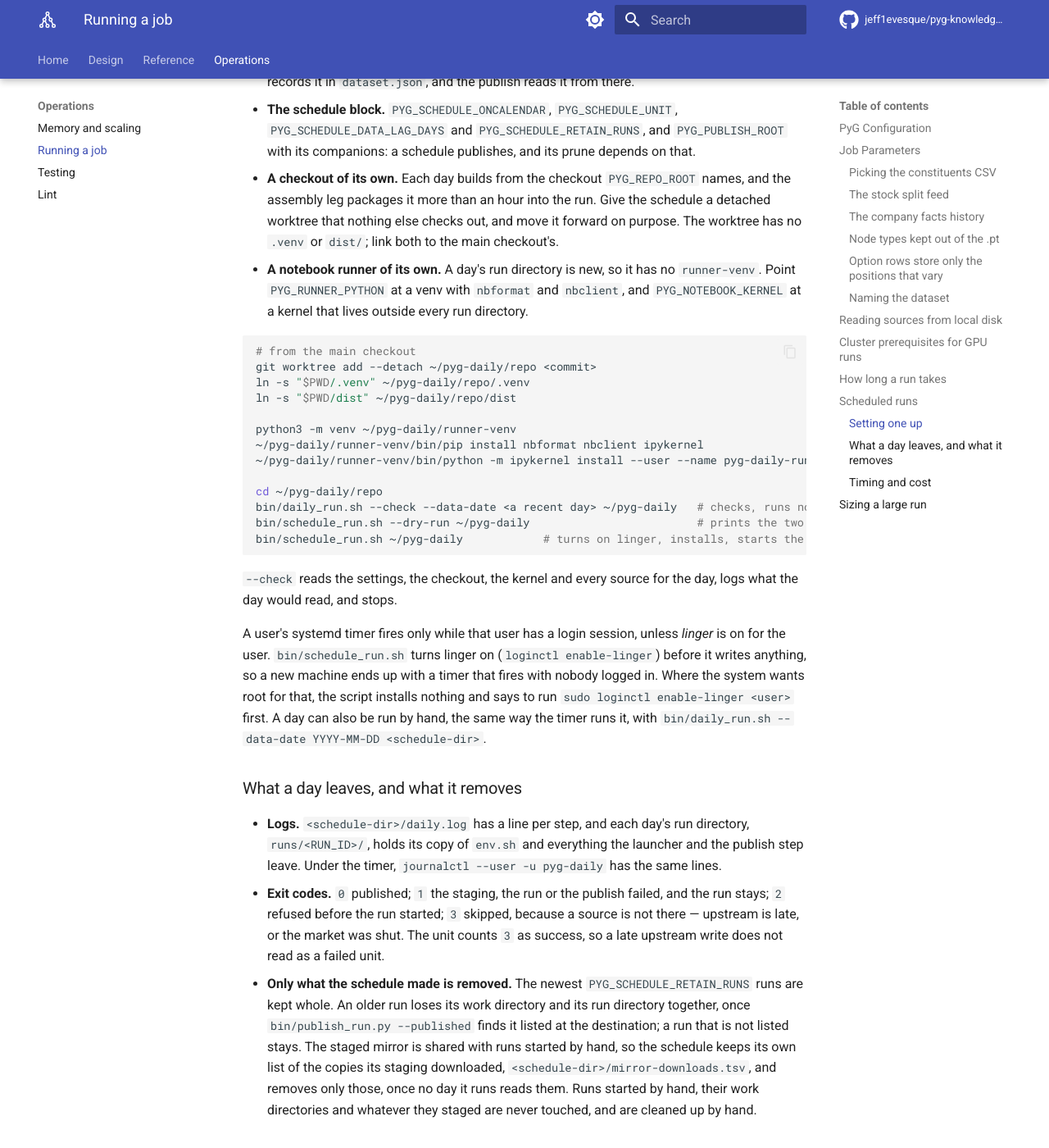
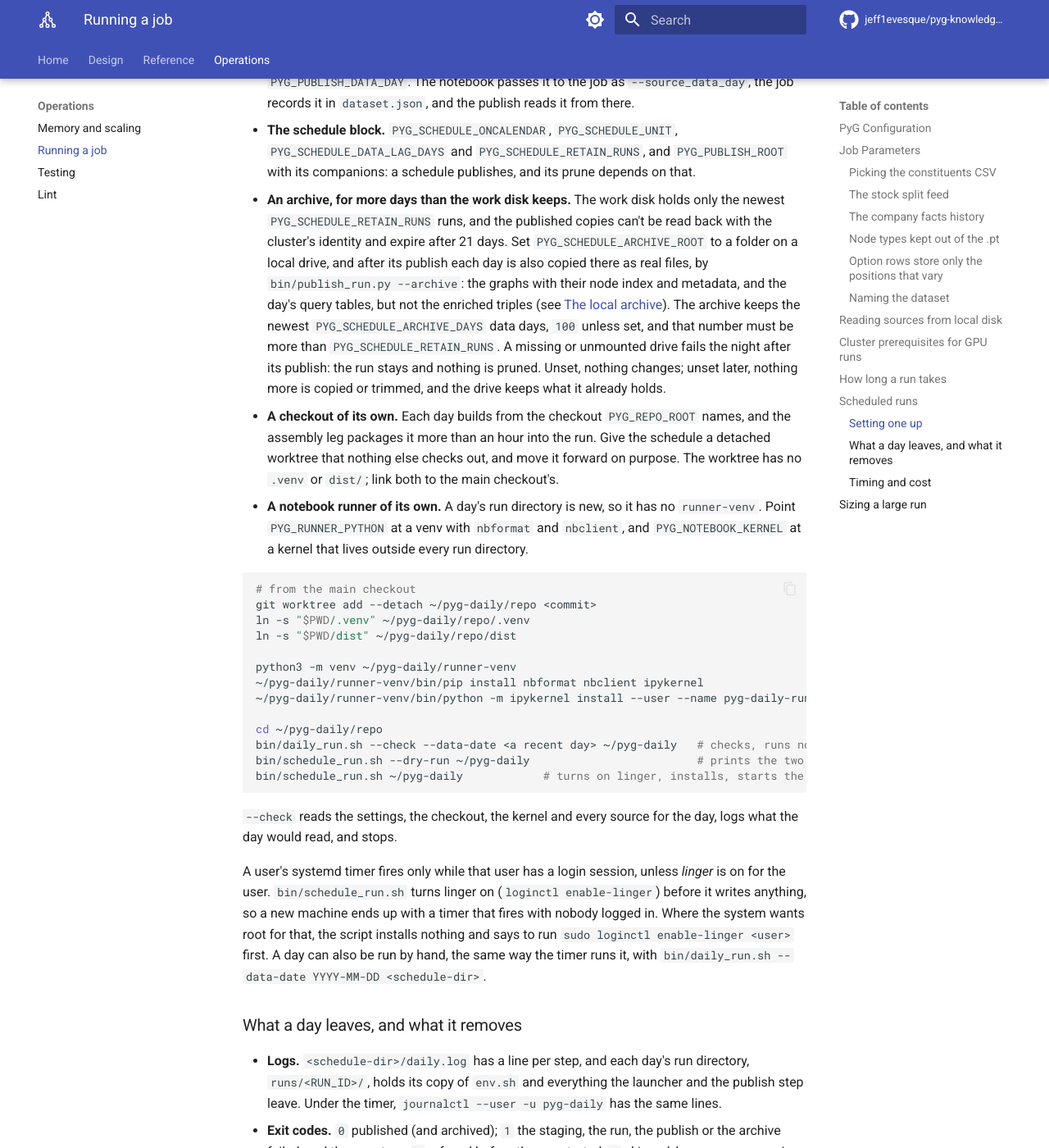
Before and after one commit to jeff1evesque/pyg-knowledge-graph-builder, an MkDocs documentation site: the page built from documentation/operations/running-a-job.md, in a window 1280 px wide and 1400 px high, scrolled down 21253 px. Shown: the whole window at 82% size. Built offline with MkDocs 1.6.1 and Material for MkDocs 9.7.7, drawn with Linux system fonts in a browser that asks for light colours; comment, search, counter and statistics services are not loaded; some of the changed text lies outside the part shown.

Commit message:
#442: running-a-job.md, the archive settings and what a night does with them

```diff
--- a/documentation/operations/running-a-job.md
+++ b/documentation/operations/running-a-job.md
@@ -675,8 +675,9 @@ directory of its own; none of it is in the code.
 A day, in order: refuse a checkout with uncommitted changes, check that every source for
 the day is there, wait for an idle cluster, stage the sources, bring free memory up on
 every node, run `bin/run_cluster_notebook.sh --data-date`, publish with
-`bin/publish_run.py`, and only after that publish went through, prune. The launcher and
-the publish step are the ones in [Testing](testing.md#driving-a-real-cluster-run).
+`bin/publish_run.py`, copy the day into the local archive when one is set, and only
+after that publish (and that archive) went through, prune. The launcher and the publish
+step are the ones in [Testing](testing.md#driving-a-real-cluster-run).
 
 ### Setting one up
 
@@ -709,6 +710,17 @@ written so that one file serves every day:
 - **The schedule block.** `PYG_SCHEDULE_ONCALENDAR`, `PYG_SCHEDULE_UNIT`,
   `PYG_SCHEDULE_DATA_LAG_DAYS` and `PYG_SCHEDULE_RETAIN_RUNS`, and `PYG_PUBLISH_ROOT` with
   its companions: a schedule publishes, and its prune depends on that.
+- **An archive, for more days than the work disk keeps.** The work disk holds only the
+  newest `PYG_SCHEDULE_RETAIN_RUNS` runs, and the published copies can't be read back
+  with the cluster's identity and expire after 21 days. Set `PYG_SCHEDULE_ARCHIVE_ROOT` to
+  a folder on a local drive, and after its publish each day is also copied there as real
+  files, by `bin/publish_run.py --archive`: the graphs with their node index and
+  metadata, and the day's query tables, but not the enriched triples (see
+  [The local archive](../reference/layout.md#the-local-archive)). The archive keeps the
+  newest `PYG_SCHEDULE_ARCHIVE_DAYS` data days, `100` unless set, and that number must be
+  more than `PYG_SCHEDULE_RETAIN_RUNS`. A missing or unmounted drive fails the night
+  after its publish: the run stays and nothing is pruned. Unset, nothing changes; unset
+  later, nothing more is copied or trimmed, and the drive keeps what it already holds.
 - **A checkout of its own.** Each day builds from the checkout `PYG_REPO_ROOT` names, and
   the assembly leg packages it more than an hour into the run. Give the schedule a
   detached worktree that nothing else checks out, and move it forward on purpose. The
@@ -748,14 +760,19 @@ runs it, with `bin/daily_run.sh --data-date YYYY-MM-DD <schedule-dir>`.
 - **Logs.** `<schedule-dir>/daily.log` has a line per step, and each day's run directory,
   `runs/<RUN_ID>/`, holds its copy of `env.sh` and everything the launcher and the
   publish step leave. Under the timer, `journalctl --user -u pyg-daily` has the same lines.
-- **Exit codes.** `0` published; `1` the staging, the run or the publish failed, and the
-  run stays; `2` refused before the run started; `3` skipped, because a source is not
-  there — upstream is late, or the market was shut. The unit counts `3` as success, so a
+- **Exit codes.** `0` published (and archived); `1` the staging, the run, the publish or
+  the archive failed, and the run stays; `2` refused before the run started; `3` skipped,
+  because a source is not there — upstream is late, or the market was shut. The unit counts `3` as success, so a
   late upstream write does not read as a failed unit.
 - **Only what the schedule made is removed.** The newest `PYG_SCHEDULE_RETAIN_RUNS` runs
   are kept whole. An older run loses its work directory and its run directory together,
   once `bin/publish_run.py --published` finds it listed at the destination; a run that is
-  not listed stays. The staged mirror is shared with runs started by hand, so the
+  not listed stays. With an archive set, its day must be in the archive too
+  (`bin/publish_run.py --archived`); a run whose day is not, such as one from a night the
+  drive was missing, stays until it is archived by hand with
+  `bin/publish_run.py <run-dir> --archive <root>`. The archive itself drops its days past
+  the newest `PYG_SCHEDULE_ARCHIVE_DAYS`, each day's marker first, then its tables and its
+  run. The staged mirror is shared with runs started by hand, so the
   schedule keeps its own list of the copies its staging downloaded,
   `<schedule-dir>/mirror-downloads.tsv`, and removes only those, once no day it runs reads
   them. Runs started by hand, their work directories and whatever they staged are never
```
